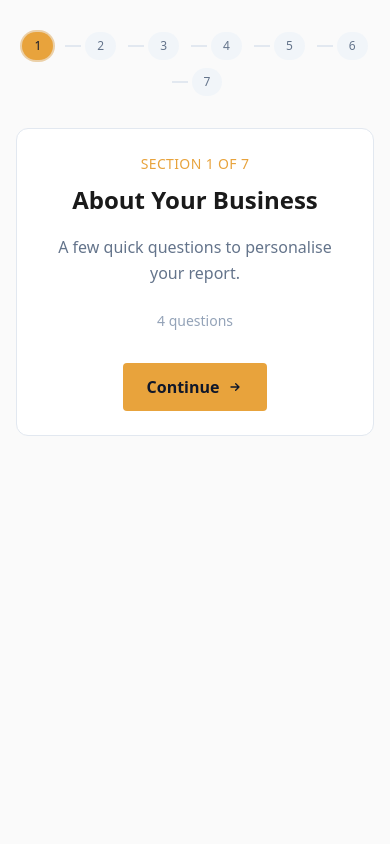
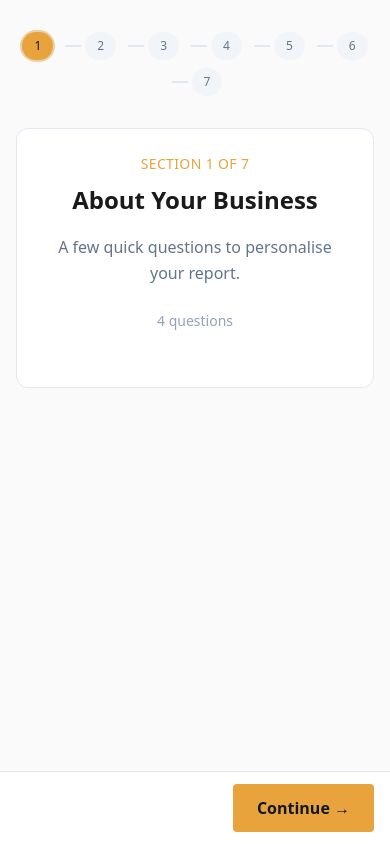
Before and after one commit to andy-carroll/scorekit, a Next.js app in the folder apps/web/: page /quiz in a window 390 px wide. Built offline with nearby package versions, Linux system fonts and the light colour scheme.

Commit message:
feat: add fixed mobile navigation for quiz and forms
- Add flow-shell layout with safe-area padded fixed footer
- Refactor quiz and email gate to use consistent mobile viewport
- Switch quiz to manual Next for all questions to keep CTA stable

```diff
--- a/apps/web/src/app/email/page.tsx
+++ b/apps/web/src/app/email/page.tsx
@@ -48,8 +48,9 @@ export default function EmailGatePage() {
   }
 
   return (
-    <main className="page-bg min-h-screen py-12 px-4">
-      <div className="max-w-md mx-auto">
+    <form onSubmit={handleSubmit} className="page-bg flow-shell">
+      <main className="flow-main">
+        <div className="flow-container-sm">
           <div className="card">
             <div className="text-center mb-8">
               <div className="icon-badge mb-4">
@@ -67,15 +68,13 @@ export default function EmailGatePage() {
                   />
                 </svg>
               </div>
-            <h1 className="section-heading text-2xl mb-2">
-              Your results are ready!
-            </h1>
+              <h1 className="section-heading text-2xl mb-2">Your results are ready!</h1>
               <p className="body-text">
                 Enter your details to unlock your personalised AI Readiness Report.
               </p>
             </div>
 
-          <form onSubmit={handleSubmit} className="space-y-4">
+            <div className="space-y-4">
               <div>
                 <label htmlFor="name" className="form-label">
                   Your name
@@ -121,22 +120,24 @@ export default function EmailGatePage() {
                 />
               </div>
 
-          <div className="pt-2 text-center">
-            <button
-              type="submit"
-              disabled={isSubmitting}
-              className="btn-primary"
-            >
+              <p className="muted-text text-center mt-4">
+                We&apos;ll also send a PDF copy to your inbox. No spam, ever.
+              </p>
+            </div>
+          </div>
+        </div>
+      </main>
+
+      <div className="flow-footer">
+        <div className="flow-footer-inner flow-footer-inner-sm">
+          <div className="flow-actions" />
+          <div className="flow-actions">
+            <button type="submit" disabled={isSubmitting} className="btn-primary">
               {isSubmitting ? "Generating report..." : "Get My Free Report"}
             </button>
           </div>
-
-          <p className="muted-text text-center mt-4">
-            We&apos;ll also send a PDF copy to your inbox. No spam, ever.
-          </p>
-        </form>
         </div>
       </div>
-    </main>
+    </form>
   );
 }
--- a/apps/web/src/app/quiz/page.tsx
+++ b/apps/web/src/app/quiz/page.tsx
@@ -45,13 +45,6 @@ export default function QuizPage() {
     setAnswers((prev) => ({ ...prev, [answer.questionId]: answer.value }));
   };
 
-  // Auto-advance for single-select inputs (radio, select, choice)
-  const handleAnswerAndAdvance = (answer: AnswerValue) => {
-    const newAnswers = { ...answers, [answer.questionId]: answer.value };
-    setAnswers(newAnswers);
-    advanceToNext(newAnswers);
-  };
-
   // Manual advance (for multi-select, text via Next button)
   const handleManualNext = () => {
     advanceToNext(answers);
@@ -92,7 +85,6 @@ export default function QuizPage() {
   const currentQuestion = currentStep.type === "question"
     ? currentSectionQuestions[currentStep.questionIndex]
     : null;
-  const needsManualNext = currentQuestion?.inputType === "multi-select" || currentQuestion?.inputType === "text";
 
   // Check if current question has a valid answer
   const currentAnswer = currentQuestion ? answers[currentQuestion.id] : undefined;
@@ -132,11 +124,9 @@ export default function QuizPage() {
       : questionsBeforeCurrentSection;
 
   return (
-    <main
-      className="min-h-screen py-8 px-4"
-      style={{ backgroundColor: "var(--color-bg-light)" }}
-    >
-      <div className="max-w-2xl mx-auto">
+    <div className="page-bg flow-shell">
+      <main className="flow-main">
+        <div className="flow-container">
           <SectionProgress sections={progressSections} currentSectionId={currentSection.id} />
 
           {currentStep.type === "intro" ? (
@@ -146,7 +136,6 @@ export default function QuizPage() {
               questionCount={currentSectionQuestions.length}
               pillarNumber={currentStep.sectionIndex + 1}
               totalPillars={sections.length}
-            onContinue={handleIntroComplete}
             />
           ) : (
             <>
@@ -156,11 +145,29 @@ export default function QuizPage() {
               <QuestionCard
                 question={currentSectionQuestions[currentStep.questionIndex]}
                 value={answers[currentSectionQuestions[currentStep.questionIndex]?.id]}
-              onAnswer={needsManualNext ? handleAnswerUpdate : handleAnswerAndAdvance}
+                onAnswer={handleAnswerUpdate}
                 pillarName={currentSection.name}
               />
-            {needsManualNext && (
-              <div className="mt-6 text-center">
+            </>
+          )}
+        </div>
+      </main>
+
+      <div className="flow-footer">
+        <div className="flow-footer-inner">
+          <div className="flow-actions">
+            {canGoBack && (
+              <button onClick={handleBack} className="btn-ghost">
+                ← Back
+              </button>
+            )}
+          </div>
+          <div className="flow-actions">
+            {currentStep.type === "intro" ? (
+              <button onClick={handleIntroComplete} className="btn-primary">
+                Continue →
+              </button>
+            ) : (
               <button
                 onClick={handleManualNext}
                 disabled={!currentQuestionHasAnswer}
@@ -168,22 +175,10 @@ export default function QuizPage() {
               >
                 Next →
               </button>
-              </div>
-            )}
-          </>
-        )}
-
-        {canGoBack && (
-          <div className="mt-8 text-center">
-            <button
-              onClick={handleBack}
-              className="btn-ghost"
-            >
-              ← Back
-            </button>
-          </div>
             )}
           </div>
-    </main>
+        </div>
+      </div>
+    </div>
   );
 }
--- a/apps/web/src/components/PillarIntro.tsx
+++ b/apps/web/src/components/PillarIntro.tsx
@@ -4,7 +4,7 @@ interface PillarIntroProps {
   questionCount: number;
   pillarNumber: number;
   totalPillars: number;
-  onContinue: () => void;
+  onContinue?: () => void;
 }
 
 export function PillarIntro({
@@ -29,6 +29,7 @@ export function PillarIntro({
         {questionCount} {questionCount === 1 ? "question" : "questions"}
       </div>
 
+      {onContinue && (
         <button
           onClick={onContinue}
           className="btn-primary"
@@ -48,6 +49,7 @@ export function PillarIntro({
             />
           </svg>
         </button>
+      )}
     </div>
   );
 }
--- a/apps/web/src/styles/themes/accelerator.css
+++ b/apps/web/src/styles/themes/accelerator.css
@@ -378,3 +378,69 @@
 .form-input::placeholder {
   color: var(--color-text-on-light-muted);
 }
+
+/* ========================================
+ * Mobile Flow Layout (Quiz / Forms)
+ * ======================================== */
+
+.flow-shell {
+  min-height: 100vh;
+  display: flex;
+  flex-direction: column;
+}
+
+.flow-container {
+  width: 100%;
+  max-width: var(--container-md);
+  margin-left: auto;
+  margin-right: auto;
+  padding-left: var(--space-4);
+  padding-right: var(--space-4);
+}
+
+.flow-container-sm {
+  width: 100%;
+  max-width: var(--container-sm);
+  margin-left: auto;
+  margin-right: auto;
+  padding-left: var(--space-4);
+  padding-right: var(--space-4);
+}
+
+.flow-main {
+  flex: 1;
+  padding-top: var(--space-8);
+  padding-bottom: calc(var(--space-20) + env(safe-area-inset-bottom));
+}
+
+.flow-footer {
+  position: fixed;
+  left: 0;
+  right: 0;
+  bottom: 0;
+  background: var(--color-bg-surface);
+  border-top: 1px solid var(--color-border);
+  padding: var(--space-3) var(--space-4);
+  padding-bottom: calc(var(--space-3) + env(safe-area-inset-bottom));
+  z-index: var(--z-fixed);
+}
+
+.flow-footer-inner {
+  max-width: var(--container-md);
+  margin-left: auto;
+  margin-right: auto;
+  display: flex;
+  align-items: center;
+  justify-content: space-between;
+  gap: var(--space-4);
+}
+
+.flow-footer-inner-sm {
+  max-width: var(--container-sm);
+}
+
+.flow-actions {
+  display: flex;
+  align-items: center;
+  gap: var(--space-3);
+}
```
Lines whose indentation alone changed are shown as unchanged.
